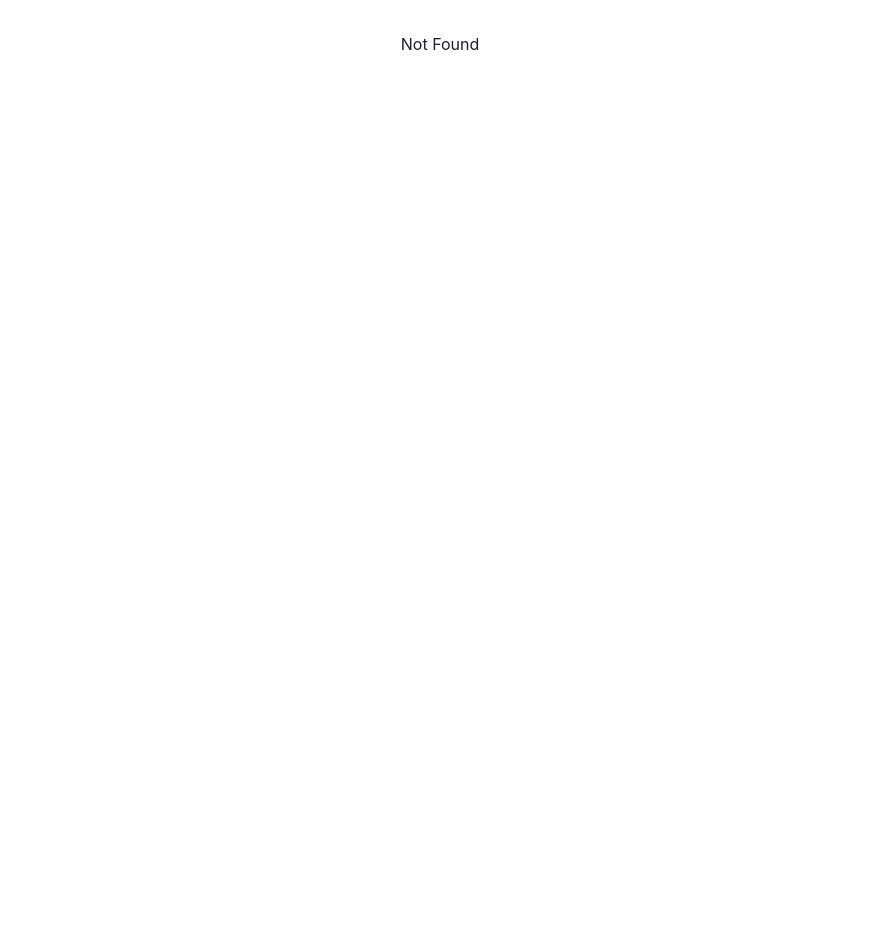
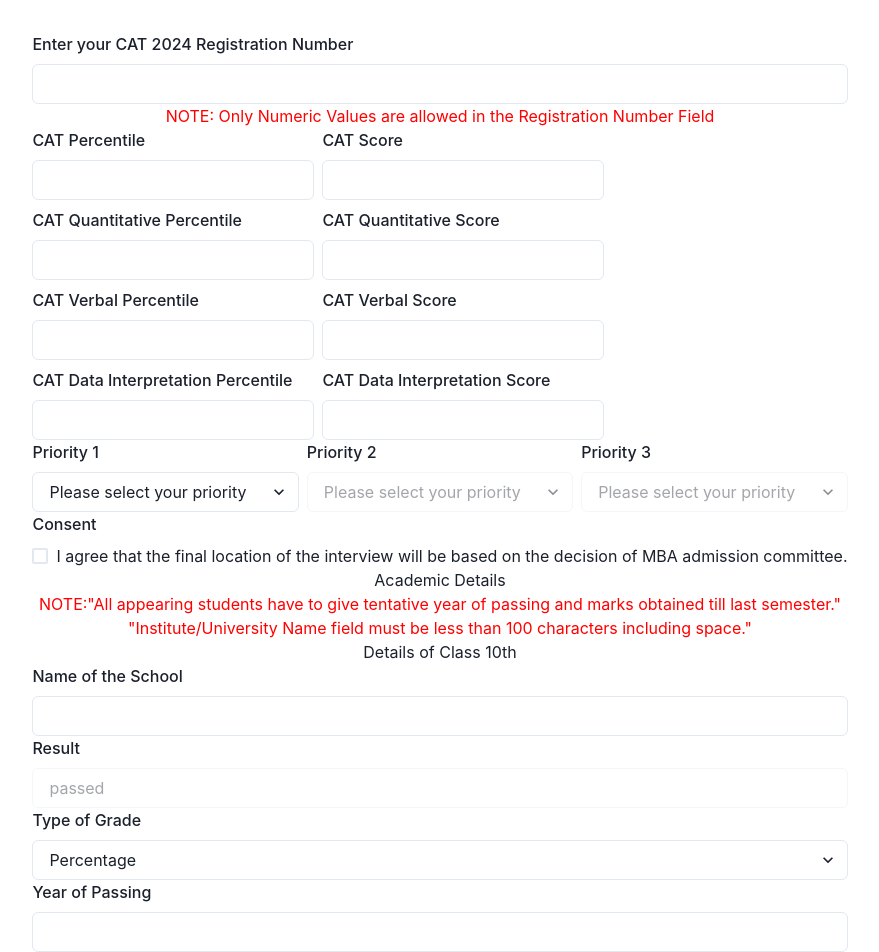
Before and after one commit to himanshudas75/mis-project, a React (Vite) app in the folder frontend/: page /mba_admission/qn in a window 1280 px wide. Before the commit this address had no page. Shown: the top 952 px of the page, without its empty margins (200-1079 px from the left). Before the commit the page ends 800 px from the top, so only its background shows below. Built offline with nearby package versions, Linux system fonts and the light colour scheme.

Commit message:
some part of second stage of multi step form is implemented

```diff
--- a/frontend/src/App.jsx
+++ b/frontend/src/App.jsx
@@ -1,8 +1,4 @@
-import { useState } from "react";
-import reactLogo from "./assets/react.svg";
-import viteLogo from "/vite.svg";
 import "./App.css";
-import { ChakraProvider } from "@chakra-ui/react";
 import RegistrationFrom from "./components/RegistrationFrom";
 import Home from "./components/Home";
 import { Routes, Route, BrowserRouter } from "react-router-dom";
@@ -12,7 +8,7 @@
 import TrackComplaint from "./components/TrackComplaint";
 import Apply from "./components/ApplicationForm";
 import MultiStepForm from "./components/MultiStepForm";
-import PersonalDetails from "./components/PersonalDetails";
+import QualificationDetails from "./components/QualificationDetails";
 function App() {
   return (
     <BrowserRouter>
@@ -31,6 +27,7 @@
         <Route path="/mba_admission/apply" element={<Apply />} />
 
         <Route path="/mba_admission/details" element={<MultiStepForm />} />
+        <Route path="/mba_admission/qn" element={<QualificationDetails />} />
         <Route path="*" element={<NotFound />}></Route>
       </Routes>
     </BrowserRouter>
--- a/frontend/src/components/LoginForm.jsx
+++ b/frontend/src/components/LoginForm.jsx
@@ -2,7 +2,7 @@
 import { Form, Formik } from "formik";
 import * as Yup from "yup";
 import FormikControl from "./FormikControl";
-import { VStack } from "@chakra-ui/react";
+import { Button, VStack } from "@chakra-ui/react";
 const LoginForm = () => {
   const initialValues = {
     registrationnumber: "",
@@ -49,8 +49,13 @@
                 type="password"
               />
 
-              <button type="submit">Login</button>
-              <button type="button">Forgot Your Password?</button>
+              <Button
+                type="submit"
+                isDisabled={!(formik.isValid && formik.dirty)}
+              >
+                Login
+              </Button>
+              <Button type="button">Forgot Your Password?</Button>
             </VStack>
           </Form>
         );
--- /dev/null
+++ b/frontend/src/components/QualificationDetails.jsx
@@ -0,0 +1,282 @@
+import { Formik } from "formik";
+import React from "react";
+import FormikControl from "./FormikControl";
+import { Button, HStack, Text, VStack, Box } from "@chakra-ui/react";
+import * as Yup from "yup";
+import { Form } from "formik";
+const QualificationDetails = () => {
+  const firstSelectOptions = [
+    { key: "Please select your priority", value: "" },
+    { key: "Dhanbad", value: "dhanbad" },
+    { key: "Delhi", value: "delhi" },
+    { key: "Online", value: "online" },
+  ];
+  const genericOptions = [{ key: "Please select your priority", value: "" }];
+  const agreementOptions = [
+    {
+      key: " I  agree that the final location of the interview will be based on the decision of MBA admission committee.",
+      value: true,
+    },
+  ];
+  const gradeTypeOptions = [
+    { key: "Percentage", value: "percentage" },
+    { key: "CGPA (out of 10)", value: "cgpa" },
+  ];
+  const initialValues = {
+    cat_registration_number: "",
+    cat_percentile: "",
+    cat_quantitative_percentile: "",
+    cat_quantitative_score: "",
+    cat_verbal_percentile: "",
+    cat_verbal_score: "",
+    cat_data_interpretation_percentile: "",
+    cat_data_interpretation_score: "",
+    cat_score: "",
+    priority1: "",
+    priority2: "",
+    priority3: "",
+    agreement: "",
+    tenth_class: {
+      school_name: "",
+      result_status: "passed",
+      grade_type: "percentage", //percentage or cgpa
+      year_of_passing: "",
+      score: "", //percentage or cgpa
+    },
+    // twelfth_class: {
+    //   college_name: "",
+    //   result_status: "passed",
+    //   grade_type: "percentage", //percentage or cgpa
+    //   year_of_passing: "",
+    //   score: "", //percentage or cgpa
+    // },
+    // ug: {
+    //   name_of_the_exam: "",
+    //   college_name: "",
+    //   result_status: "",
+    //   grade_type: "percentage",
+    //   year_of_passing: "",
+    //   score: "",
+    // },
+  };
+  const validationSchema = Yup.object({
+    cat_registration_number: Yup.string().required("Required"),
+    cat_percentile: Yup.string().required("Required"),
+    cat_quantitative_percentile: Yup.string().required("Required"),
+    cat_quantitative_score: Yup.string().required("Required"),
+    cat_verbal_percentile: Yup.string().required("Required"),
+    cat_verbal_score: Yup.string().required("Required"),
+    cat_data_interpretation_percentile: Yup.string().required("Required"),
+    cat_data_interpretation_score: Yup.string().required("Required"),
+    cat_score: Yup.string().required("Required"),
+    priority1: Yup.string().required("Required"),
+    priority2: Yup.string().required("Required"),
+    priority3: Yup.string().required("Required"),
+    agreement: Yup.string().required("Required"),
+    tenth_class: Yup.object({
+      school_name: Yup.string().required("Required"),
+      result_status: Yup.string().required("Required"),
+      grade_type: Yup.string().required("Required"),
+      year_of_passing: Yup.string().required("Required"),
+      score: Yup.number().when(
+        "grade_type",
+        {
+          is: "percentage",
+          then: () => {
+            Yup.number().min(1).max(100).required("Required");
+          },
+        },
+        {
+          is: "cgpa",
+          then: () => {
+            Yup.number().min(1).max(10).required("Required");
+          },
+        }
+      ),
+    }),
+    //write correct validations for score field - it is still being accepted as  a string
+    //need to see dyanmic inputs - add pg education fields etc
+  });
+  const onSubmit = (values) => {
+    console.log(values);
+  };
+  return (
+    <Formik
+      initialValues={initialValues}
+      validationSchema={validationSchema}
+      onSubmit={onSubmit}
+    >
+      {(formik) => {
+        {
+          /* console.log(formik.values); */
+        }
+        return (
+          <Form>
+            <FormikControl
+              control="input"
+              label="Enter your CAT 2024 Registration Number"
+              name="cat_registration_number"
+            />
+            <Text color="red">
+              NOTE: Only Numeric Values are allowed in the Registration Number
+              Field
+            </Text>
+            <HStack>
+              <VStack>
+                <FormikControl
+                  control="input"
+                  label="CAT Percentile"
+                  name="cat_percentile"
+                />
+                <FormikControl
+                  control="input"
+                  label="CAT Quantitative Percentile"
+                  name="cat_quantitative_percentile"
+                />
+                <FormikControl
+                  control="input"
+                  label="CAT Verbal Percentile"
+                  name="cat_verbal_percentile"
+                />
+                <FormikControl
+                  control="input"
+                  label="CAT Data Interpretation Percentile"
+                  name="cat_data_interpretation_percentile"
+                />
+              </VStack>
+
+              <VStack>
+                <FormikControl
+                  control="input"
+                  label="CAT Score"
+                  name="cat_score"
+                />
+
+                <FormikControl
+                  control="input"
+                  label="CAT Quantitative Score"
+                  name="cat_quantitative_score"
+                />
+
+                <FormikControl
+                  control="input"
+                  label="CAT Verbal Score"
+                  name="cat_verbal_score"
+                />
+
+                <FormikControl
+                  control="input"
+                  label="CAT Data Interpretation Score"
+                  name="cat_data_interpretation_score"
+                />
+              </VStack>
+            </HStack>
+
+            <HStack>
+              <FormikControl
+                control="select"
+                label="Priority 1"
+                name="priority1"
+                options={firstSelectOptions}
+              />
+              <FormikControl
+                control="select"
+                label="Priority 2"
+                name="priority2"
+                options={
+                  formik.values.priority1 !== ""
+                    ? firstSelectOptions.filter(
+                        ({ value }) => value !== formik.values.priority1
+                      )
+                    : genericOptions
+                }
+                isDisabled={!formik.values.priority1}
+              />
+              <FormikControl
+                control="select"
+                label="Priority 3"
+                name="priority3"
+                options={
+                  formik.values.priority1 !== "" &&
+                  formik.values.priority2 !== ""
+                    ? firstSelectOptions.filter(
+                        ({ value }) =>
+                          value !== formik.values.priority1 &&
+                          value !== formik.values.priority2
+                      )
+                    : genericOptions
+                }
+                isDisabled={!formik.values.priority2}
+              />
+            </HStack>
+            <FormikControl
+              control="checkbox"
+              label="Consent"
+              name="agreement"
+              options={agreementOptions}
+            />
+
+            <Text>Academic Details</Text>
+
+            <Text color="red">
+              NOTE:"All appearing students have to give tentative year of
+              passing and marks obtained till last semester."
+            </Text>
+            <Text color="red">
+              "Institute/University Name field must be less than 100 characters
+              including space."
+            </Text>
+
+            <Box>
+              <Text>Details of Class 10th</Text>
+              <FormikControl
+                control="nestedinput"
+                label="Name of the School"
+                name="tenth_class.school_name"
+              />
+
+              <FormikControl
+                control="input"
+                label="Result"
+                name="tenth_class.result_status"
+                isDisabled={true}
+              />
+
+              <FormikControl
+                control="nestedselect"
+                label="Type of Grade"
+                name="tenth_class.grade_type"
+                options={gradeTypeOptions}
+              />
+
+              <FormikControl
+                control="nestedinput"
+                label="Year of Passing"
+                name="tenth_class.year_of_passing"
+              />
+
+              <FormikControl
+                control="nestedinput"
+                label={
+                  formik.values.tenth_class.grade_type === "percentage"
+                    ? "Enter Percentage"
+                    : "Enter CGPA(out of 10)"
+                }
+                name="tenth_class.score"
+              />
+            </Box>
+
+            <Button
+              type="submit"
+              // isDisabled={!(formik.isValid && formik.dirty)}
+            >
+              Submit
+            </Button>
+          </Form>
+        );
+      }}
+    </Formik>
+  );
+};
+
+export default QualificationDetails;
--- a/frontend/src/components/RegisterComplaint.jsx
+++ b/frontend/src/components/RegisterComplaint.jsx
@@ -143,7 +143,12 @@
               />
 
               <HStack>
-                <Button type="submit">Submit</Button>
+                <Button
+                  type="submit"
+                  isDisabled={!(formik.isValid && formik.dirty)}
+                >
+                  Submit
+                </Button>
                 <Button type="reset">Reset</Button>
               </HStack>
             </Form>
--- a/frontend/src/components/RegistrationFrom.jsx
+++ b/frontend/src/components/RegistrationFrom.jsx
@@ -2,7 +2,7 @@
 import { Formik, Form } from "formik";
 import * as Yup from "yup";
 import FormikControl from "./FormikControl";
-import { HStack, VStack } from "@chakra-ui/react";
+import { Button, HStack, VStack } from "@chakra-ui/react";
 const RegistrationFrom = () => {
   const categoryOptions = [
     { key: "Please Select Your Category", value: "" },
@@ -140,7 +140,12 @@
                 />
               </VStack>
             </HStack>
-            <button type="submit">Submit</button>
+            <Button
+              type="submit"
+              isDisabled={!(formik.isValid && formik.dirty)}
+            >
+              Submit
+            </Button>
           </Form>
         );
       }}
--- a/frontend/src/components/TrackComplaint.jsx
+++ b/frontend/src/components/TrackComplaint.jsx
@@ -77,7 +77,12 @@
                   />
                 )}
                 <HStack>
-                  <Button type="submit">Track Status</Button>
+                  <Button
+                    type="submit"
+                    isDisabled={!(formik.isValid && formik.dirty)}
+                  >
+                    Track Status
+                  </Button>
                   <Button type="reset">Reset</Button>
                 </HStack>
               </Form>
```
Also changed, not shown: frontend/src/components/ArrayField.jsx (added).
